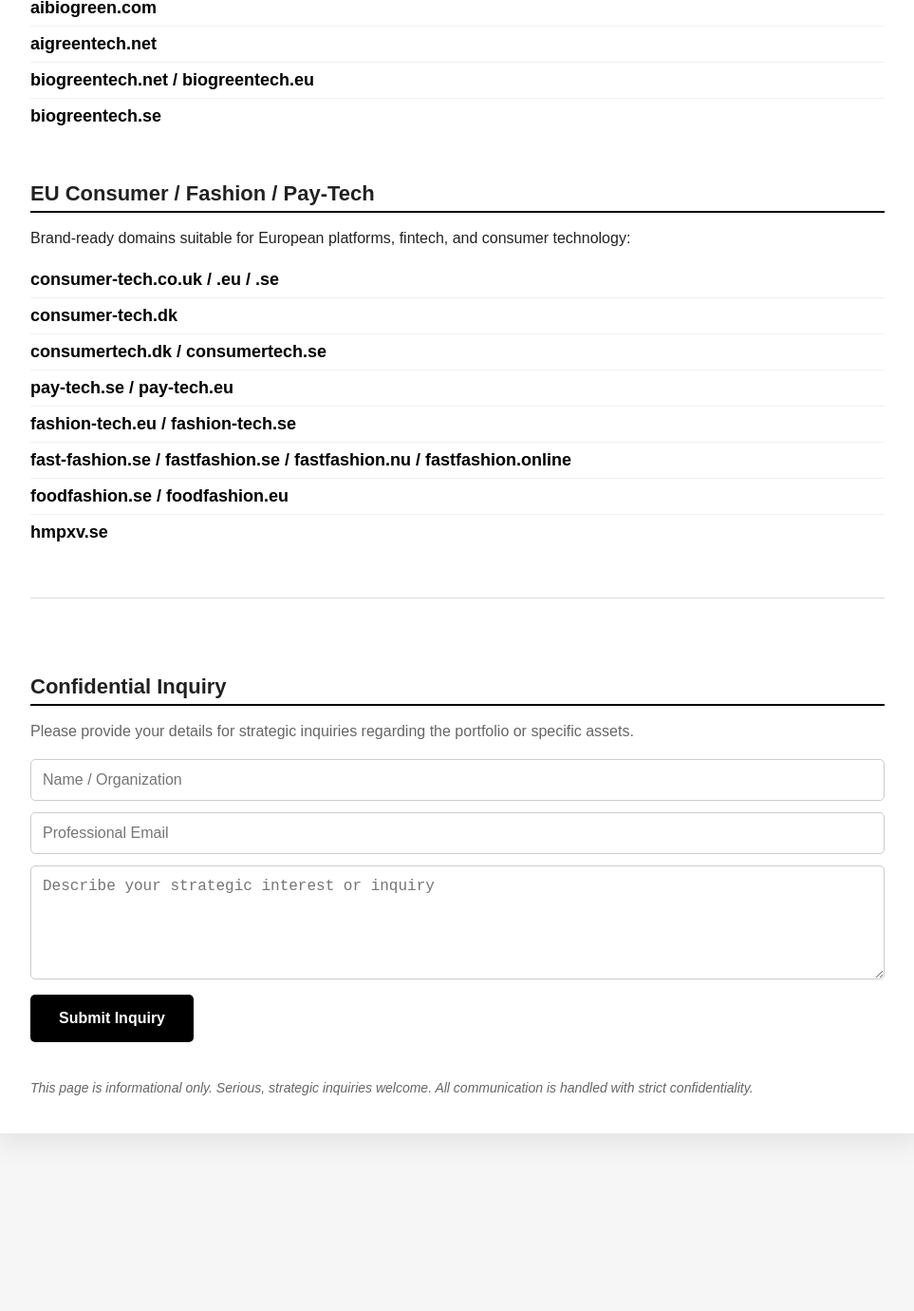
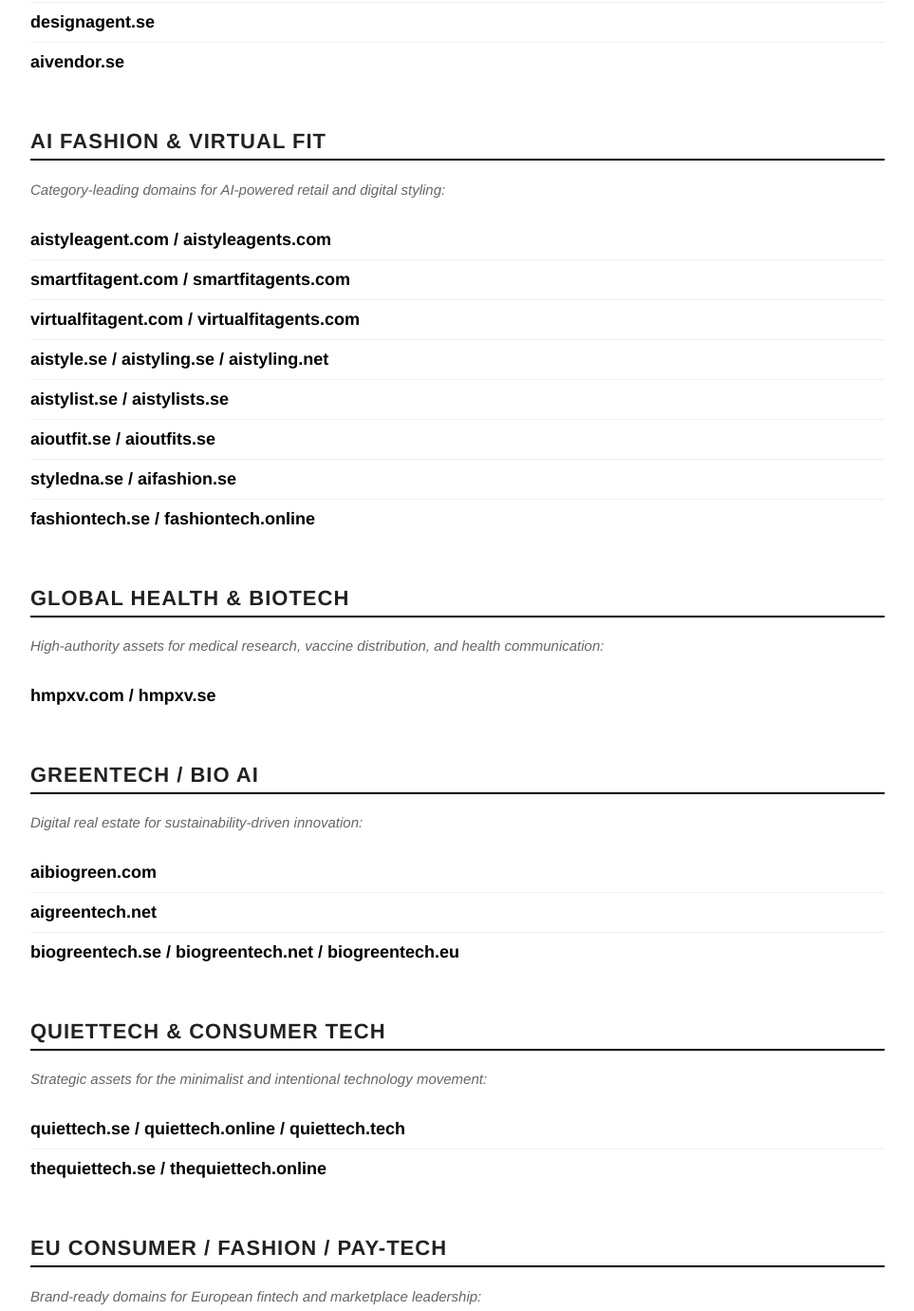
Before and after one commit to assetprospect/assetprospect.github.io, a plain HTML site: page index.html in a window 1280 px wide. Shown: the part 707-2087 px from the top of the page at 95% size, without its empty margins (158-1121 px from the left). Before the commit the page ends 1960 px from the top, so only its background shows below. Drawn offline with Linux system fonts and the light colour scheme.

Commit message:
Update index.html

```diff
--- a/index.html
+++ b/index.html
@@ -1,97 +1,32 @@
 <!DOCTYPE html>
 <html lang="en">
 <head>
-<meta name="google-site-verification" content="jl_QfUDuPfI_L9gjSwTRInZuxGiu9GmQi88SXKTwRJs" />
 <meta charset="UTF-8">
 <title>Premium Domain Portfolio | Strategic AI & Tech Assets</title>
 <meta name="viewport" content="width=device-width, initial-scale=1.0">
 
-<!-- SEO Optimization -->
-<meta name="description" content="Strategic acquisition of premium AI Fashion, GreenTech, and Pay-Tech domain portfolios. Category-leading digital assets including virtualfitagent.com and fashiontech.se.">
-<meta name="keywords" content="AI Fashion, Virtual Fit, GreenTech, Bio AI, Pay-Tech, Domain Portfolio, Strategic Acquisition, virtualfitagent, fashiontech">
+<!-- SEO & Broker Optimization 2026 -->
+<meta name="description" content="Private portfolio of 54 premium digital assets: AI Governance, Autonomous Agents, and Biotech. High-value acquisitions including hMPXV.com and agentlabs.se.">
 <link rel="canonical" href="https://assetprospect.github.io" />
 
 <style>
-body {
-  font-family: Arial, sans-serif;
-  background: #f6f6f6;
-  margin: 0;
-  padding: 0;
-  color: #222;
-}
-.container {
-  max-width: 900px;
-  margin: 60px auto;
-  background: #fff;
-  padding: 40px;
-  border-radius: 10px;
-  box-shadow: 0 10px 30px rgba(0,0,0,0.08);
-}
-h1 {
-  text-align: center;
-  font-size: 32px;
-  letter-spacing: -0.5px;
-}
-h2 {
-  margin-top: 50px;
-  border-bottom: 2px solid #000;
-  padding-bottom: 5px;
-  font-size: 22px;
-}
-ul {
-  list-style: none;
-  padding-left: 0;
-}
-li {
-  padding: 8px 0;
-  font-size: 18px;
-  border-bottom: 1px solid #f0f0f0;
-}
-li:last-child {
-  border-bottom: none;
-}
-.highlight {
-  font-weight: bold;
-  color: #000;
-}
-form {
-  margin-top: 50px;
-  padding-top: 30px;
-  border-top: 1px solid #ddd;
-}
-input, textarea {
-  width: 100%;
-  padding: 12px;
-  margin-bottom: 12px;
-  border-radius: 5px;
-  border: 1px solid #ccc;
-  font-size: 16px;
-  box-sizing: border-box;
-}
-textarea {
-  height: 120px;
-  resize: vertical;
-}
-button {
-  background: #000;
-  color: #fff;
-  border: none;
-  padding: 16px 30px;
-  font-size: 16px;
-  font-weight: bold;
-  cursor: pointer;
-  border-radius: 5px;
-  transition: background 0.2s;
-}
-button:hover {
-  background: #333;
-}
-.note {
-  margin-top: 40px;
-  font-size: 14px;
-  color: #666;
-  font-style: italic;
-}
+body { font-family: 'Helvetica Neue', Helvetica, Arial, sans-serif; background: #f6f6f6; margin: 0; padding: 0; color: #222; }
+.container { max-width: 900px; margin: 60px auto; background: #fff; padding: 50px; border-radius: 10px; box-shadow: 0 10px 30px rgba(0,0,0,0.08); }
+h1 { text-align: center; font-size: 32px; letter-spacing: -0.5px; font-weight: 300; margin-bottom: 40px; }
+h2 { margin-top: 50px; border-bottom: 2px solid #000; padding-bottom: 5px; font-size: 22px; font-weight: bold; text-transform: uppercase; letter-spacing: 1px; }
+p { font-size: 18px; line-height: 1.6; color: #444; }
+ul { list-style: none; padding-left: 0; margin-top: 20px; }
+li { padding: 10px 0; font-size: 18px; border-bottom: 1px solid #f0f0f0; }
+li:last-child { border-bottom: none; }
+.highlight { font-weight: bold; color: #000; }
+.category-desc { font-size: 15px; color: #666; margin-bottom: 10px; font-style: italic; }
+form { margin-top: 60px; padding-top: 40px; border-top: 1px solid #ddd; }
+form h2 { border: none; padding: 0; text-align: center; margin-bottom: 20px; }
+input, textarea { width: 100%; padding: 15px; margin-bottom: 15px; border-radius: 5px; border: 1px solid #ccc; font-size: 16px; box-sizing: border-box; background: #fff; }
+textarea { height: 120px; resize: vertical; }
+button { background: #000; color: #fff; border: none; padding: 20px 40px; font-size: 16px; font-weight: bold; cursor: pointer; border-radius: 5px; width: 100%; transition: background 0.2s; }
+button:hover { background: #333; }
+.note { margin-top: 50px; font-size: 14px; color: #888; text-align: center; font-style: italic; border-top: 1px solid #eee; padding-top: 20px; }
 </style>
 </head>
 <body>
@@ -99,47 +34,81 @@ button:hover {
 <div class="container">
     <h1>Premium Domain Portfolio</h1>
 
-    <p style="font-size: 18px; line-height: 1.6; color: #444;">
+    <p>
         This page presents a private portfolio of high-quality digital name assets
-        within <span class="highlight">AI Fashion, GreenTech, Consumer & Pay-Tech</span>.
+        within <span class="highlight">AI Governance, Autonomous Agents, GreenTech, and Global Health</span>.
         The assets are positioned for long-term strategic relevance and category leadership.
     </p>
 
-    <h2>AI Fashion / Virtual Fit</h2>
-    <p>Domains covering the full value chain of next-generation fashion retail powered by AI and virtual experiences:</p>
+    <h2>AI Governance & Ethical Frameworks</h2>
+    <p class="category-desc">Strategic infrastructure for aligned AI and corporate moral responsibility:</p>
+    <ul>
+        <li><span class="highlight">moralvision.net</span></li>
+    </ul>
+
+    <h2>Autonomous Agents & Systems</h2>
+    <p class="category-desc">Premium identifiers for the shift toward autonomous "Agentic" workflows:</p>
+    <ul>
+        <li><span class="highlight">agentlabs.se</span></li>
+        <li><span class="highlight">multiagentsystems.se</span></li>
+        <li><span class="highlight">designagent.se</span></li>
+        <li><span class="highlight">aivendor.se</span></li>
+    </ul>
+
+    <h2>AI Fashion & Virtual Fit</h2>
+    <p class="category-desc">Category-leading domains for AI-powered retail and digital styling:</p>
     <ul>
         <li><span class="highlight">aistyleagent.com / aistyleagents.com</span></li>
         <li><span class="highlight">smartfitagent.com / smartfitagents.com</span></li>
         <li><span class="highlight">virtualfitagent.com / virtualfitagents.com</span></li>
-        <li><span class="highlight">aifashion.se</span></li>
+        <li><span class="highlight">aistyle.se / aistyling.se / aistyling.net</span></li>
+        <li><span class="highlight">aistylist.se / aistylists.se</span></li>
+        <li><span class="highlight">aioutfit.se / aioutfits.se</span></li>
+        <li><span class="highlight">styledna.se / aifashion.se</span></li>
         <li><span class="highlight">fashiontech.se / fashiontech.online</span></li>
     </ul>
 
+    <h2>Global Health & Biotech</h2>
+    <p class="category-desc">High-authority assets for medical research, vaccine distribution, and health communication:</p>
+    <ul>
+        <li><span class="highlight">hmpxv.com / hmpxv.se</span></li>
+    </ul>
+
     <h2>GreenTech / Bio AI</h2>
-    <p>Strategic digital real estate for sustainability-driven AI, biotech, and green innovation:</p>
+    <p class="category-desc">Digital real estate for sustainability-driven innovation:</p>
     <ul>
         <li><span class="highlight">aibiogreen.com</span></li>
         <li><span class="highlight">aigreentech.net</span></li>
-        <li><span class="highlight">biogreentech.net / biogreentech.eu</span></li>
-        <li><span class="highlight">biogreentech.se</span></li>
+        <li><span class="highlight">biogreentech.se / biogreentech.net / biogreentech.eu</span></li>
+    </ul>
+
+    <h2>QuietTech & Consumer Tech</h2>
+    <p class="category-desc">Strategic assets for the minimalist and intentional technology movement:</p>
+    <ul>
+        <li><span class="highlight">quiettech.se / quiettech.online / quiettech.tech</span></li>
+        <li><span class="highlight">thequiettech.se / thequiettech.online</span></li>
     </ul>
 
     <h2>EU Consumer / Fashion / Pay-Tech</h2>
-    <p>Brand-ready domains suitable for European platforms, fintech, and consumer technology:</p>
+    <p class="category-desc">Brand-ready domains for European fintech and marketplace leadership:</p>
     <ul>
-        <li><span class="highlight">consumer-tech.co.uk / .eu / .se</span></li>
-        <li><span class="highlight">consumer-tech.dk</span></li>
-        <li><span class="highlight">consumertech.dk / consumertech.se</span></li>
         <li><span class="highlight">pay-tech.se / pay-tech.eu</span></li>
-        <li><span class="highlight">fashion-tech.eu / fashion-tech.se</span></li>
+        <li><span class="highlight">consumertech.se / consumertech.dk</span></li>
+        <li><span class="highlight">consumer-tech.se / consumer-tech.eu / consumer-tech.dk / consumer-tech.co.uk</span></li>
+        <li><span class="highlight">fashion-tech.se / fashion-tech.eu</span></li>
         <li><span class="highlight">fast-fashion.se / fastfashion.se / fastfashion.nu / fastfashion.online</span></li>
         <li><span class="highlight">foodfashion.se / foodfashion.eu</span></li>
-        <li><span class="highlight">hmpxv.se</span></li>
     </ul>
 
-    <form action="https://formspree.io/f/mjgowegp" method="POST">
+    <h2>Strategic POV & Cloud Assets</h2>
+    <p class="category-desc">Premium brandable identifiers for cloud analytics and personal data platforms:</p>
+    <ul>
+        <li><span class="highlight">mypov.se / mypov.tech / mypov.cloud / mypov.org.uk</span></li>
+    </ul>
+
+    <form action="https://formspree.io/f/mjgejley" method="POST">
         <h2>Confidential Inquiry</h2>
-        <p style="margin-bottom: 20px; color: #666;">Please provide your details for strategic inquiries regarding the portfolio or specific assets.</p>
+        <p style="margin-bottom: 20px; color: #666; text-align: center;">Please provide your details for strategic inquiries regarding the portfolio or specific assets.</p>
 
         <input type="text" name="name" placeholder="Name / Organization" required>
         <input type="email" name="email" placeholder="Professional Email" required>
@@ -149,7 +118,8 @@ button:hover {
     </form>
 
     <div class="note">
-        This page is informational only. Serious, strategic inquiries welcome. All communication is handled with strict confidentiality.
+        This page is informational only. Serious, strategic inquiries welcome. <br>
+        Current inventory: Premium assets. Last updated February 2026.
     </div>
 
 </div>
```
